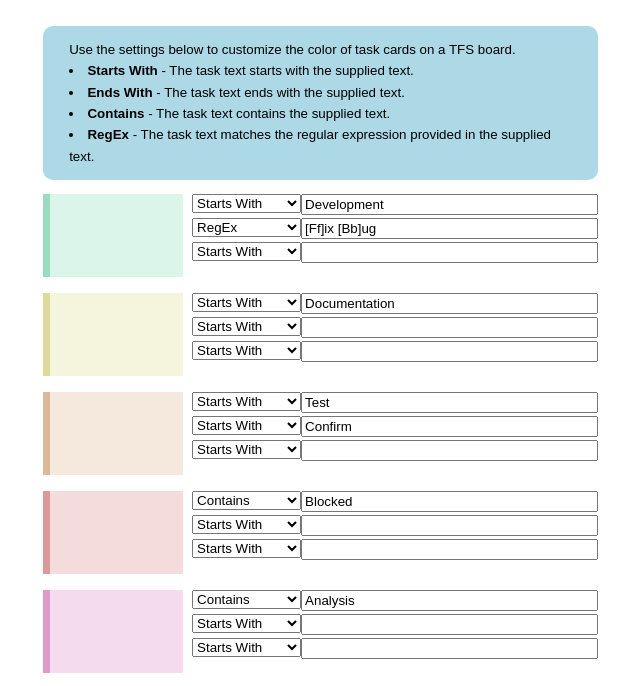
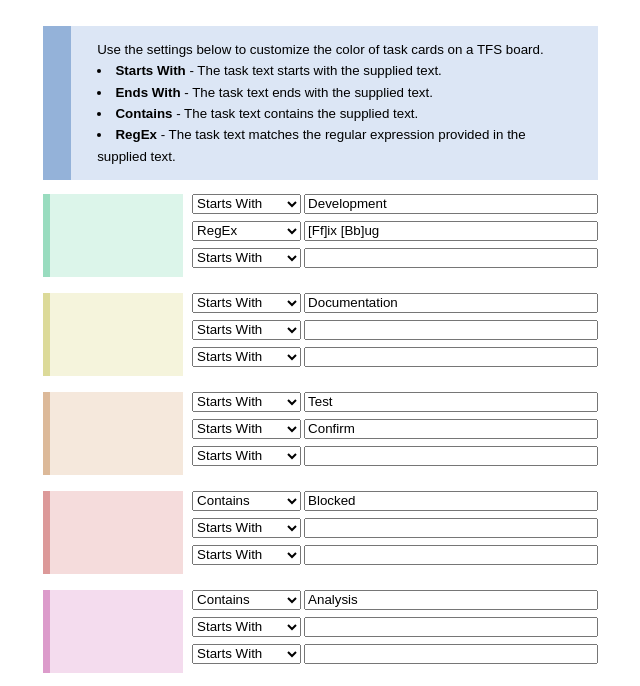
Before and after one commit to mkb137/tfscolorizer, a browser extension: page chrome/options.html in a window 1280 px wide. Shown: the part 92-778 px from the top of the page, without its empty margins (336-976 px from the left). Drawn offline with Linux system fonts and the light colour scheme.

Commit message:
Prettied the options page

```diff
--- a/chrome/style.css
+++ b/chrome/style.css
@@ -19,14 +19,10 @@
 	#instructions {
 		margin-bottom: 1em;
 		padding: 1em 2em;
-		/*
 		background: #dce6f5;
 		border-left-style: solid;
-		border-left-width: 7px;
+		border-left-width: 28px;
 		border-left-color: #94b2d9;
-		*/
-		background: lightblue;
-		border-radius: 10px;
 		line-height: 1.6;
 		font-size: 10pt;
 	}
@@ -104,6 +100,9 @@
 
 	input, select {
 		vertical-align: top;
+		height: 20px;
+		margin-right: 3px;
+		margin-bottom: 4px;
 	}
 
 	button.saveButton {
```
